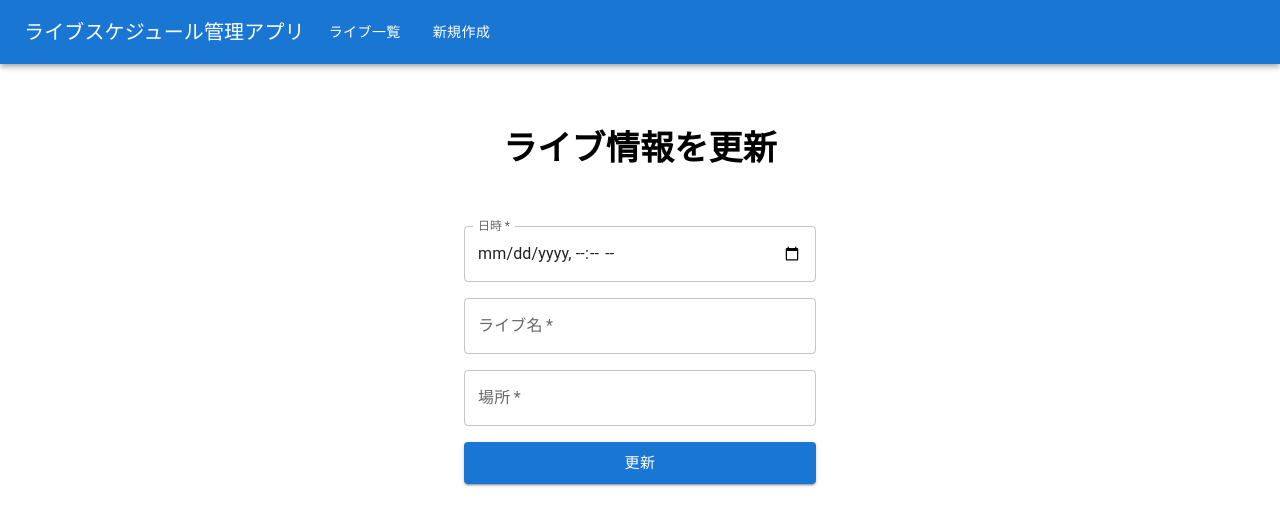
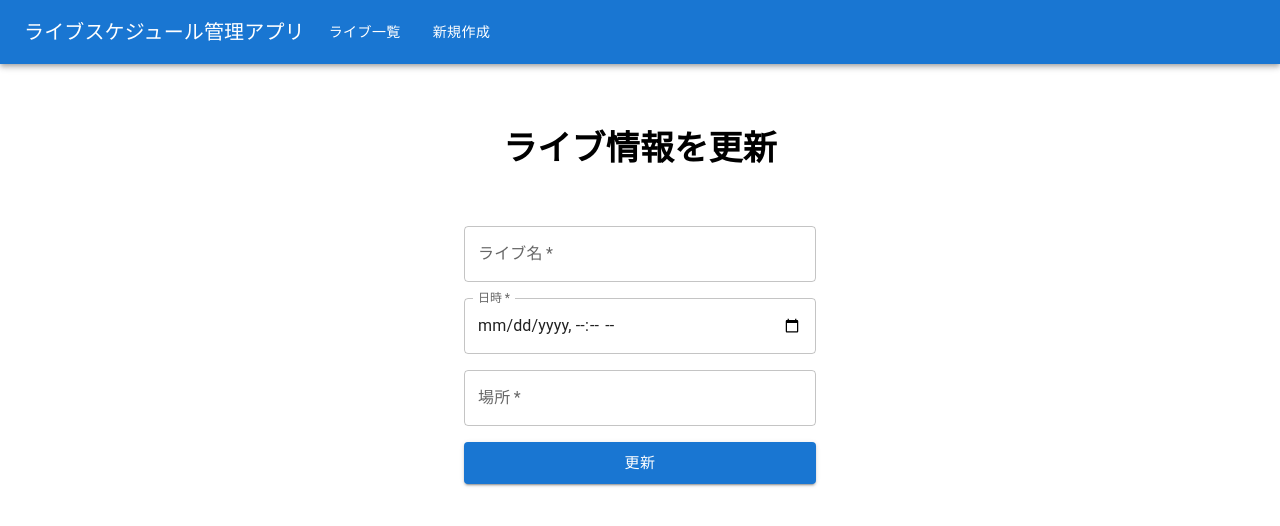
Before and after one commit to kttsu/live_schedule_manager, a React (Create React App) app in the folder frontend/: page /update/1 in a window 1280 px wide. Shown: the top 526 px of the page. Built offline with nearby package versions, Linux system fonts and the light colour scheme; no server answers; the HTML template or start-up script is replaced by a standard one.

Commit message:
TextFieldのライブ名と日時の順番を並び替え

```diff
--- a/frontend/src/pages/UpdateLive.js
+++ b/frontend/src/pages/UpdateLive.js
@@ -6,15 +6,12 @@ import { Box, Typography, TextField, Button } from "@mui/material";
 const UpdateLive = () => {
   const { id } = useParams();
   const navigate = useNavigate();
-
-  // ユーザーが編集中のデータ
   const [live, setLive] = useState({
     schedule: "",
     name: "",
     location: "",
   });
 
-  // 初期ロード時の「オリジナル」データを保存するためのステート
   const [originalLive, setOriginalLive] = useState(null);
 
   useEffect(() => {
@@ -22,31 +19,25 @@ const UpdateLive = () => {
       const lives = await fetchLives();
       const liveToUpdate = lives.find((item) => item.id.toString() === id);
       if (liveToUpdate) {
-        // 編集用データをセット
         setLive(liveToUpdate);
-        // オリジナルデータを保持
         setOriginalLive(liveToUpdate);
       }
     };
     loadLive();
   }, [id]);
 
-  // 入力変更ハンドラ
   const handleChange = (e) => {
     setLive({ ...live, [e.target.name]: e.target.value });
   };
 
-  // 送信ハンドラ
   const handleSubmit = async (e) => {
     e.preventDefault();
 
-    // 1. originalLive と live が同じかチェック
     if (originalLive && JSON.stringify(originalLive) === JSON.stringify(live)) {
       alert("前回と同じ情報です！");
-      return; // 更新リクエストをスキップ
+      return;
     }
 
-    // 2. 変更がある場合は更新処理
     try {
       await updateLive(id, live);
       alert("ライブ情報を更新しました！");
@@ -92,6 +83,15 @@ const UpdateLive = () => {
           }}
         >
           <TextField
+            label="ライブ名"
+            variant="outlined"
+            name="name"
+            value={live.name}
+            onChange={handleChange}
+            required
+          />
+
+          <TextField
             label="日時"
             type="datetime-local"
             variant="outlined"
@@ -100,15 +100,6 @@ const UpdateLive = () => {
             onChange={handleChange}
             required
             InputLabelProps={{ shrink: true }}
-          />
-
-          <TextField
-            label="ライブ名"
-            variant="outlined"
-            name="name"
-            value={live.name}
-            onChange={handleChange}
-            required
           />
 
           <TextField
```
